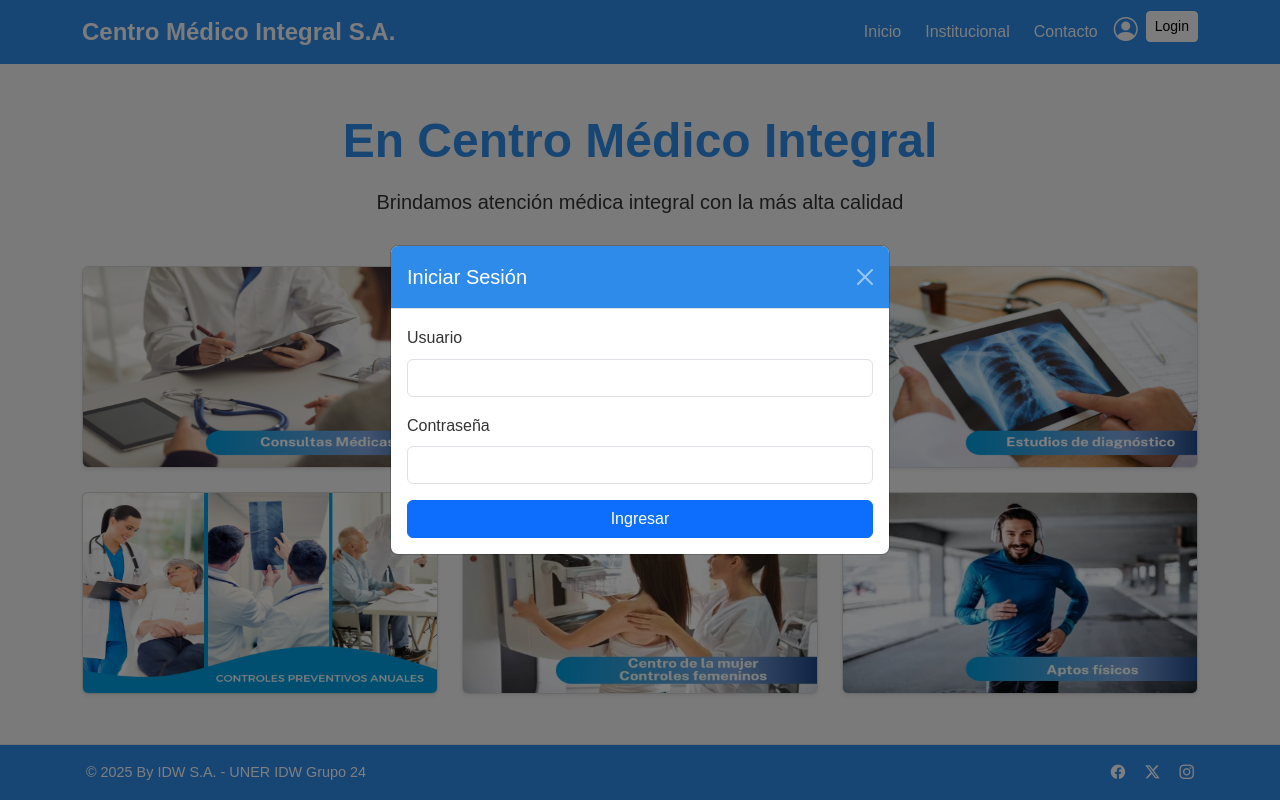
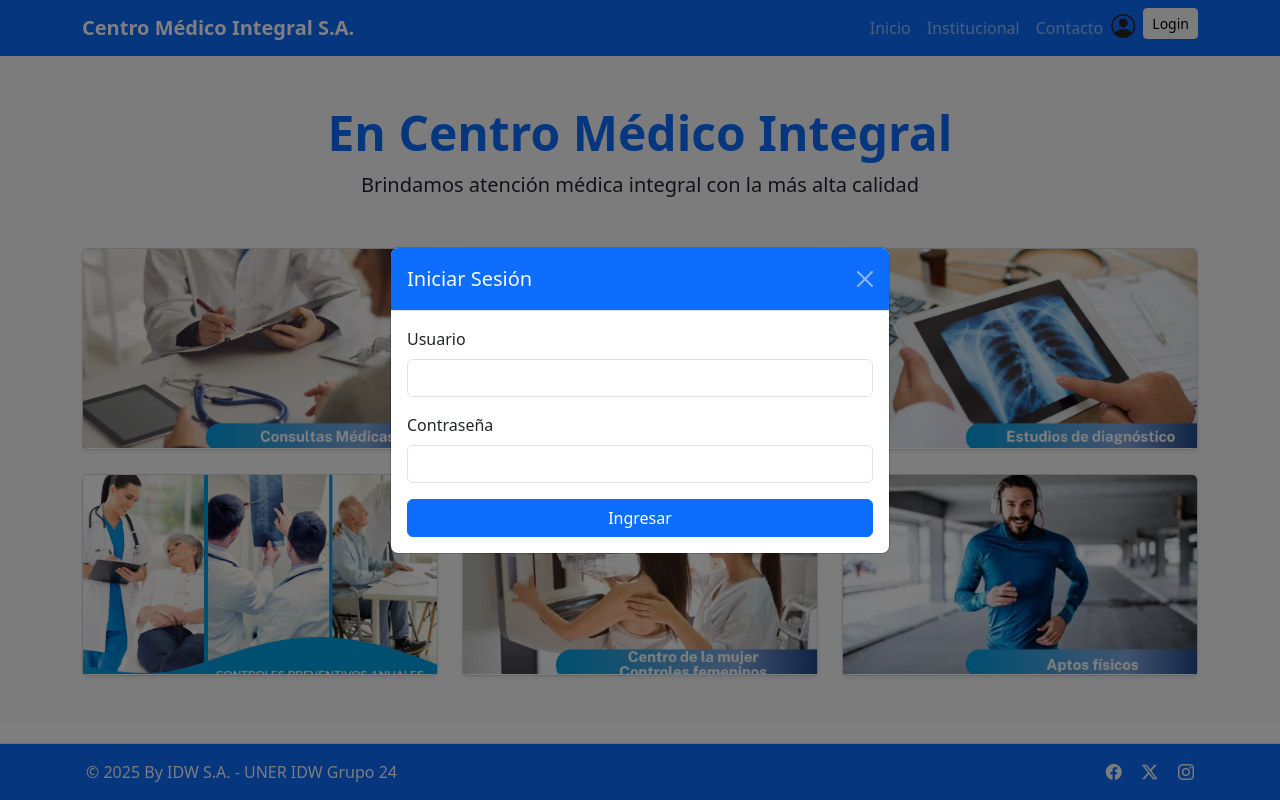
Before and after one commit to MARTINANDRESCONTI/idw-24, a plain HTML site: page index.html in a window 1280 px wide. Both pictures are taken after a click on the button "Login". Drawn offline with nearby package versions, Linux system fonts and the light colour scheme.

Commit message:
reemplazo cards por Bootstrap

```diff
--- a/index.html
+++ b/index.html
@@ -3,77 +3,49 @@
 <head>
   <meta charset="UTF-8" />
   <meta name="viewport" content="width=device-width, initial-scale=1.0" />
-
-    <link
-      href="https://cdn.jsdelivr.net/npm/bootstrap@5.3.3/dist/css/bootstrap.min.css"
-      rel="stylesheet"
-    />
+  <link href="https://cdn.jsdelivr.net/npm/bootstrap@5.3.3/dist/css/bootstrap.min.css" rel="stylesheet">
   <script src="https://cdn.jsdelivr.net/npm/bootstrap@5.3.3/dist/js/bootstrap.bundle.min.js"></script>
-
-    <link
-      rel="stylesheet"
-      href="https://cdn.jsdelivr.net/npm/bootstrap-icons@1.11.3/font/bootstrap-icons.css"
-    />
-
+  <link rel="stylesheet" href="https://cdn.jsdelivr.net/npm/bootstrap-icons@1.11.3/font/bootstrap-icons.css">
   <link rel="stylesheet" href="./styles/variables.css" />
   <link rel="stylesheet" href="./styles/index.css" />
-
   <link rel="icon" href="Iconos/logo.png" />
   <title>Clínica IDW S.A.</title>
 </head>
+
+
 <body class="d-flex flex-column min-vh-100">
+
+  <!-- Comentado reemplazado 100% Bootstrap -->
+
+  <!-- NAVBAR -->
   <header>
+    <!-- Código original navbar comentado -->
+    <!--
     <nav class="navbar navbar-expand-lg navbar-custom">
+      ...
+    </nav>
+    -->
+    <!-- Navbar 100% Bootstrap -->
+    <nav class="navbar navbar-expand-lg bg-primary navbar-dark">
       <div class="container">
-          <a class="navbar-brand fw-bold text-light" href="index.html">
-            Centro Médico Integral S.A.
-          </a>
-          <button
-            class="navbar-toggler text-white"
-            type="button"
-            data-bs-toggle="collapse"
-            data-bs-target="#navbarID"
-            aria-controls="navbarID"
-            aria-expanded="false"
-            aria-label="Toggle navigation"
-          >
+        <a class="navbar-brand fw-bold" href="index.html">Centro Médico Integral S.A.</a>
+        <button class="navbar-toggler" type="button" data-bs-toggle="collapse" data-bs-target="#navbarID" aria-controls="navbarID" aria-expanded="false" aria-label="Toggle navigation">
           <span class="navbar-toggler-icon"></span>
         </button>
         <div class="collapse navbar-collapse" id="navbarID">
-            <ul class="navbar-nav ms-auto d-flex text-center">
-              <li class="nav-item">
-                <a class="nav-link text-light" href="index.html">Inicio</a>
-              </li>
-              <li class="nav-item">
-                <a class="nav-link text-light" href="institucional.html"
-                  >Institucional</a
-                >
-              </li>
-              <li class="nav-item">
-                <a class="nav-link text-light" href="contacto.html">Contacto</a>
-              </li>
+          <ul class="navbar-nav ms-auto text-center">
+            <li class="nav-item"><a class="nav-link" href="index.html">Inicio</a></li>
+            <li class="nav-item"><a class="nav-link" href="institucional.html">Institucional</a></li>
+            <li class="nav-item"><a class="nav-link" href="contacto.html">Contacto</a></li>
             <li class="nav-item d-none" id="adminLink">
-                <a class="nav-link text-light" href="admin.html">
-                  <i class="bi bi-gear-fill"></i> Admin
-                </a>
+              <a class="nav-link" href="admin.html"><i class="bi bi-gear-fill"></i> Admin</a>
             </li>
             <li class="nav-item d-none" id="reservasLink">
-                <a class="nav-link text-light" href="#">Reservas</a>
+              <a class="nav-link" href="#">Reservas</a>
             </li>
-              <li class="nav-item">
-                <span class="text-light" id="userIcon">
-                  <i class="bi bi-person-circle fs-4"></i>
-                </span>
-              </li>
+            <li class="nav-item"><span id="userIcon" class="fs-4"><i class="bi bi-person-circle"></i></span></li>
             <li class="nav-item ms-2">
-                <button
-                  class="btn btn-light btn-sm"
-                  id="loginBtn"
-                  data-bs-toggle="modal"
-                  data-bs-target="#loginModal"
-                >
-                  Login
-                </button>
+              <button class="btn btn-light btn-sm" id="loginBtn" data-bs-toggle="modal" data-bs-target="#loginModal">Login</button>
             </li>
           </ul>
         </div>
@@ -81,110 +53,80 @@
     </nav>
   </header>
 
-    <div
-      class="modal fade"
-      id="loginModal"
-      tabindex="-1"
-      aria-labelledby="loginModalLabel"
-      aria-hidden="true"
-    >
+  <!-- MODAL LOGIN -->
+  <!-- Código original comentado -->
+  <!--
+  <div class="modal fade" id="loginModal">...</div>
+  -->
+  <div class="modal fade" id="loginModal" tabindex="-1" aria-labelledby="loginModalLabel" aria-hidden="true">
     <div class="modal-dialog modal-dialog-centered">
       <div class="modal-content">
-          <div
-            class="modal-header"
-            style="
-              background-color: var(--color-primary);
-              color: var(--color-light);
-            "
-          >
+        <div class="modal-header bg-primary text-light">
           <h5 class="modal-title" id="loginModalLabel">Iniciar Sesión</h5>
-            <button
-              type="button"
-              class="btn-close btn-close-white"
-              data-bs-dismiss="modal"
-              aria-label="Cerrar"
-            ></button>
+          <button type="button" class="btn-close btn-close-white" data-bs-dismiss="modal" aria-label="Cerrar"></button>
         </div>
         <div class="modal-body">
           <form id="loginForm">
             <div class="mb-3">
               <label for="usernameInput" class="form-label">Usuario</label>
-                <input
-                  type="text"
-                  class="form-control"
-                  id="usernameInput"
-                  required
-                />
+              <input type="text" class="form-control" id="usernameInput" required />
             </div>
             <div class="mb-3">
               <label for="passwordInput" class="form-label">Contraseña</label>
-                <input
-                  type="password"
-                  class="form-control"
-                  id="passwordInput"
-                  required
-                />
+              <input type="password" class="form-control" id="passwordInput" required />
             </div>
-              <button type="submit" class="btn btn-primary w-100">
-                Ingresar
-              </button>
+            <button type="submit" class="btn btn-primary w-100">Ingresar</button>
           </form>
         </div>
       </div>
     </div>
   </div>
 
-    <!-- Contenedor de ALERT -->
-    <div
-      id="toastContainer"
-      class="position-fixed top-50 start-50 translate-middle"
-      style="z-index: 9999"
-    ></div>
+  <!-- TOASTS -->
+  <div id="toastContainer" class="position-fixed top-50 start-50 translate-middle" style="z-index: 9999"></div>
 
-    <!-- PORTADA -->
-
+  <!-- PORTADA / SECCIÓN PRINCIPAL -->
   <main>
-      <section
-        class="py-5"
-        style="background-color: var(--color-bg); min-height: 80vh"
-      >
+    <section class="py-5 bg-light" style="min-height: 80vh;">
       <div class="container">
         <div class="text-center mb-5">
-            <h2
-              class="display-5 fw-bold mb-3"
-              style="color: var(--color-primary)"
-            >
-              En Centro Médico Integral
-            </h2>
-            <p class="lead" style="color: var(--color-text)">
-              Brindamos atención médica integral con la más alta calidad
-            </p>
+          <h2 class="display-5 fw-bold text-primary">En Centro Médico Integral</h2>
+          <p class="lead text-dark">Brindamos atención médica integral con la más alta calidad</p>
         </div>
 
         <!-- Container for dynamically loaded cards -->
         <div id="servicesContainer" class="row g-4">
-            <!-- Cards will be loaded here by services.js -->
+          <!-- Código original comentado -->
+          <!--
+          <div class="service-card">...</div>
+          -->
+          <!-- Las cards se inyectan dinámicamente desde cards.js -->
         </div>
       </div>
     </section>
   </main>
 
   <!-- FOOTER -->
-    <footer class="footer-custom mt-auto border-top">
+  <!-- Código original comentado -->
+  <!--
+  <footer class="footer-custom">...</footer>
+  -->
+  <footer class="bg-primary text-light mt-auto border-top">
     <div class="container p-3">
       <div class="row">
         <div class="col-12 col-md-6 text-md-start text-center mb-2 mb-md-0">
-            <span>&copy; 2025 By IDW S.A. - UNER IDW Grupo 24</span>
+          &copy; 2025 By IDW S.A. - UNER IDW Grupo 24
         </div>
         <div class="col-12 col-md-6 text-md-end text-center">
-            <a href="#" class="me-3"><i class="bi bi-facebook"></i></a>
-            <a href="#" class="me-3"><i class="bi bi-twitter-x"></i></a>
-            <a href="#"><i class="bi bi-instagram"></i></a>
+          <a href="#" class="text-light me-3"><i class="bi bi-facebook"></i></a>
+          <a href="#" class="text-light me-3"><i class="bi bi-twitter-x"></i></a>
+          <a href="#" class="text-light"><i class="bi bi-instagram"></i></a>
         </div>
       </div>
     </div>
   </footer>
 
+  <!-- Scripts -->
   <script src="js/auth.js"></script>
   <script src="js/cards.js"></script>
 </body>
--- a/js/cards.js
+++ b/js/cards.js
@@ -1,70 +1,53 @@
 document.addEventListener("DOMContentLoaded", () => {
-  // ARRAY DE CARDS
   const services = [
-    {
-      id: 1,
-      image: "img/Consultas.png",
-      description:
-        "Consultas médicas especializadas con profesionales altamente capacitados para brindar el mejor diagnóstico y tratamiento.",
-    },
-    {
-      id: 2,
-      image: "img/Laboratorio.jpg",
-      description:
-        "Análisis clínicos completos con tecnología de última generación para resultados precisos y confiables.",
-    },
-    {
-      id: 3,
-      image: "img/Imagenes.png",
-      description:
-        "Radiografías, ecografías y tomografías con equipos modernos para diagnósticos precisos y detallados.",
-    },
-    {
-      id: 4,
-      image: "img/Preventivos.png",
-      description:
-        "Chequeos médicos preventivos para detectar tempranamente cualquier condición y mantener tu salud óptima.",
-    },
-    {
-      id: 5,
-      image: "img/centroMujer.jpg",
-      description:
-        "Atención ginecológica integral con enfoque en la salud reproductiva y bienestar femenino en todas las etapas.",
-    },
-    {
-      id: 6,
-      image: "img/aptosFisicos.jpg",
-      description:
-        "Certificados médicos para actividades deportivas, laborales y educativas con evaluación completa del estado físico.",
-    },
-  ]
+    { id:1, image:"img/Consultas.png", description:"Consultas médicas especializadas..." },
+    { id:2, image:"img/Laboratorio.jpg", description:"Análisis clínicos completos..." },
+    { id:3, image:"img/Imagenes.png", description:"Radiografías, ecografías y tomografías..." },
+    { id:4, image:"img/Preventivos.png", description:"Chequeos médicos preventivos..." },
+    { id:5, image:"img/centroMujer.jpg", description:"Atención ginecológica integral..." },
+    { id:6, image:"img/aptosFisicos.jpg", description:"Certificados médicos para actividades..." },
+  ];
 
-  // ARMADOR DE CARDS
-  function createServiceCard(service) {
+  const container = document.getElementById("servicesContainer");
+
+  function createServiceCard(service){
+    // Reemplazado por diseño Bootstrap
+    /*
     return `
-            <div class="col-12 col-md-6 col-lg-4">
-                <div class="card service-card shadow-sm h-100">
-                    <div class="card-img-container">
-                        <img src="${service.image}" class="card-img-top" alt="${service.title}">
-                        <div class="card-overlay">
-                            <p class="overlay-text ">${service.description}</p>
-                        </div>
-                    </div>
+      <div class="col-12">
+        <div class="service-card">
+          <img src="${service.image}" alt="">
+          <p>${service.description}</p>
+        </div>
+      </div>
+    `;
+    */
 
-                </div>
+    // Nueva versión 100% Bootstrap con 3 cortes responsive
+    return `
+      <div class="col-12 col-md-6 col-lg-4">
+        <div class="card shadow-sm h-100">
+          <div class="card-img-container position-relative overflow-hidden" style="height:200px;">
+            <div class="ratio ratio-16x9">
+               <img src="${service.image}" class="card-img-top" alt="${service.title}">
             </div>
-        `
+            <div class="card-overlay d-flex align-items-center justify-content-center" style="background: rgba(0,0,0,0.5); opacity:0; transition:opacity 0.3s;">
+              <p class="text-light text-center">${service.description}</p>
+            </div>
+          </div>
+        </div>
+      </div>
+    `;
   }
 
-  // CARGAS DE CARDS EN HTML
   function loadServices() {
-    const container = document.getElementById("servicesContainer")
-    if (container) {
-      const servicesHTML = services.map((service) => createServiceCard(service)).join("")
-      container.innerHTML = servicesHTML
-    }
+    container.innerHTML = services.map(createServiceCard).join("");
+    // Hover overlay
+    container.querySelectorAll(".card-img-container").forEach(el=>{
+      el.addEventListener("mouseenter", ()=> el.querySelector(".card-overlay").style.opacity = 1);
+      el.addEventListener("mouseleave", ()=> el.querySelector(".card-overlay").style.opacity = 0);
+    });
   }
 
-
-  loadServices()
-})
+  loadServices();
+});
--- a/styles/index.css
+++ b/styles/index.css
@@ -1,19 +1,21 @@
-/* ----QUITAR BARRA DE DESPLAZAMIENTO y----*/
-
+/* ----QUITAR BARRA DE DESPLAZAMIENTO ---- */
+/* Comentado reemplazado por Bootstrap
 html,
 body {
   height: 100%;
-  overflow-y: scroll; /* asegura desplazamiento */
-  scrollbar-width: none; /* Firefox */
-  -ms-overflow-style: none; /* IE y Edge */
+  overflow-y: scroll;
+  scrollbar-width: none;
+  -ms-overflow-style: none;
 }
 
 html::-webkit-scrollbar,
 body::-webkit-scrollbar {
-  display: none; /* Chrome, Safari, Opera */
+  display: none;
 }
+*/
 
 /* ---------- NAVBAR ---------- */
+/* Antes teníamos:
 .navbar-custom {
   background-color: var(--color-primary);
 }
@@ -43,8 +45,36 @@ body::-webkit-scrollbar {
 .navbar-toggler-icon {
   filter: invert(100%);
 }
+*/
+
+/* Versión 100% Bootstrap con navbar-dark y bg-primary */
+.navbar-custom {
+  background-color: var(--color-primary); /* se mantiene color primario */
+}
+
+.navbar-custom .navbar-brand {
+  font-size: var(--font-size-h1);
+  font-weight: bold; /* opcional */
+}
+
+.navbar-custom .navbar-nav .nav-link {
+  color: #fff !important; /* fuerza blanco a todos los links */
+  transition: background-color 0.3s ease;
+  border-radius: var(--radius-sm);
+  padding: var(--spacing-sm) var(--spacing-md);
+}
+
+.navbar-custom .navbar-nav .nav-link:hover {
+  background-color: var(--color-primary-dark);
+  color: #fff !important; /* fuerza blanco al hacer hover */
+}
+
+.navbar-toggler-icon {
+  filter: invert(100%);
+}
 
 /* ---------- CARDS ---------- */
+/* Antes teníamos:
 .service-card {
   transition: transform 0.3s ease, box-shadow 0.3s ease;
   height: 100%;
@@ -98,15 +128,68 @@ body::-webkit-scrollbar {
   line-height: 1.4;
   margin: 0;
 }
+*/
+
+/* Bootstrap version: */
+.service-card {
+  transition: transform 0.3s ease, box-shadow 0.3s ease;
+  height: 100%;
+}
+
+.service-card:hover {
+  transform: translateY(-5px);
+  box-shadow: 0 0.5rem 1rem rgba(0, 0, 0, 0.15) !important; /* Bootstrap shadow */
+}
+
+.card-img-container {
+  position: relative;
+  overflow: hidden;
+  height: 200px;
+}
+
+.card-img-top {
+  width: 100%;
+  height: 100%;
+  object-fit: cover; /* en lugar de container */
+  transition: transform 0.3s ease;
+}
+
+.service-card:hover .card-img-top {
+  transform: scale(1.05);
+}
+
+.card-overlay {
+  position: absolute;
+  inset: 0;
+  background-color: var(--color-overlay);
+  display: flex;
+  align-items: center;
+  justify-content: center;
+  opacity: 0;
+  transition: opacity 0.3s ease;
+  padding: 1rem;
+}
+
+.service-card:hover .card-overlay {
+  opacity: 1;
+}
+
+.overlay-text {
+  color: var(--color-light);
+  text-align: center;
+  font-size: 0.9rem;
+  line-height: 1.4;
+  margin: 0;
+}
 
 /* ---------- FOOTER ---------- */
+/* Antes teníamos:
 .footer-custom {
   background-color: var(--color-primary);
   color: var(--color-light);
   font-size: 0.9rem;
 }
 
-/* Links del footer */
 .footer-custom a {
   color: var(--color-light);
   text-decoration: none;
@@ -117,7 +200,6 @@ body::-webkit-scrollbar {
   color: var(--color-primary-dark);
 }
 
-/* Centrar contenido en pantallas pequeñas */
 @media (max-width: 768px) {
   .footer-custom .row {
     text-align: center;
@@ -126,3 +208,30 @@ body::-webkit-scrollbar {
     margin-bottom: 0.5rem;
   }
 }
+*/
+
+/* Bootstrap version: */
+.footer-custom {
+  background-color: var(--color-primary);
+  color: var(--color-light);
+  font-size: 0.9rem;
+}
+
+.footer-custom a {
+  color: var(--color-light);
+  text-decoration: none;
+  transition: color 0.3s ease;
+}
+
+.footer-custom a:hover {
+  color: var(--color-primary-dark);
+}
+
+@media (max-width: 768px) {
+  .footer-custom .row {
+    text-align: center;
+  }
+  .footer-custom .col-12 {
+    margin-bottom: 0.5rem;
+  }
+}
--- a/styles/variables.css
+++ b/styles/variables.css
@@ -1,4 +1,5 @@
 /* ----- RESET GLOBAL ----- */
+/* Comentado reemplazado por Bootstrap
 * {
   margin: 0;
   padding: 0;
@@ -16,6 +17,10 @@ body {
   flex-direction: column;
   min-height: 100vh;
 }
+*/
+
+/* Bootstrap ya aplica box-sizing, margin y padding reset,
+   así como tipografía base en body. */
 
 /* ----- VARIABLES GLOBALES ----- */
 :root {
@@ -31,9 +36,9 @@ body {
   --color-light: #fff;
   --color-overlay: rgba(0, 0, 0, 0.5);
 
-  /* Tipografía */
+  /* Tipografía personalizada */
   --font-family: "Arial", Helvetica, sans-serif;
-  --font-size-base: 16px;
+  --font-size-base: 16px; /* Bootstrap base 1rem = 16px */
   --font-size-h1: 1.5rem;
   --font-size-h2: 2.5rem;
 
@@ -44,3 +49,10 @@ body {
   --spacing-md: 1rem;
   --spacing-lg: 2rem;
 }
+
+/* Opcional: usar variables en clases personalizadas */
+body.custom-bg {
+  background-color: var(--color-bg);
+  color: var(--color-text);
+  font-family: var(--font-family);
+}
```
Lines whose indentation alone changed are shown as unchanged.
